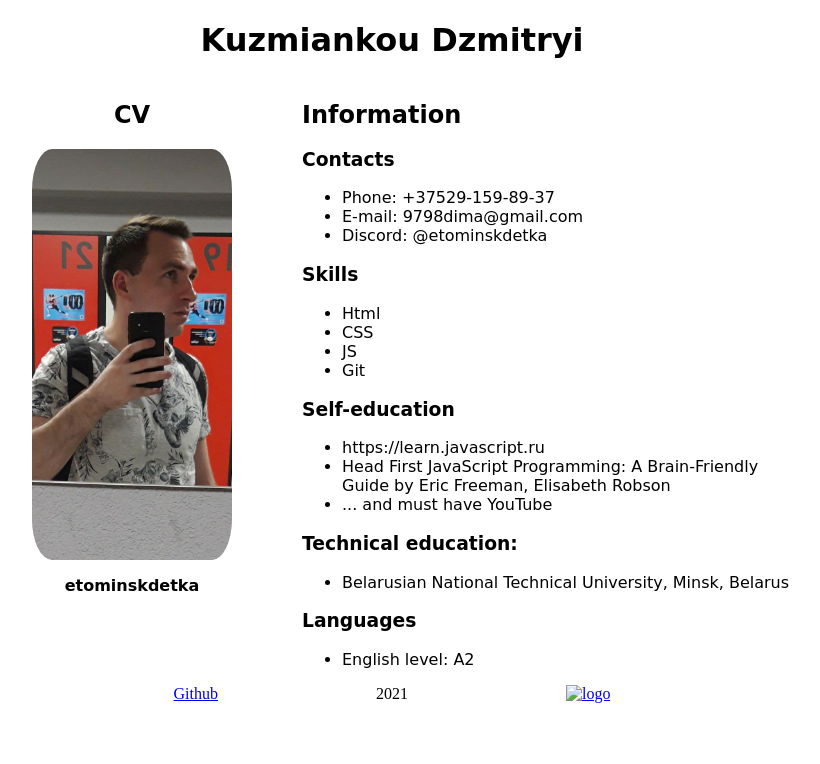
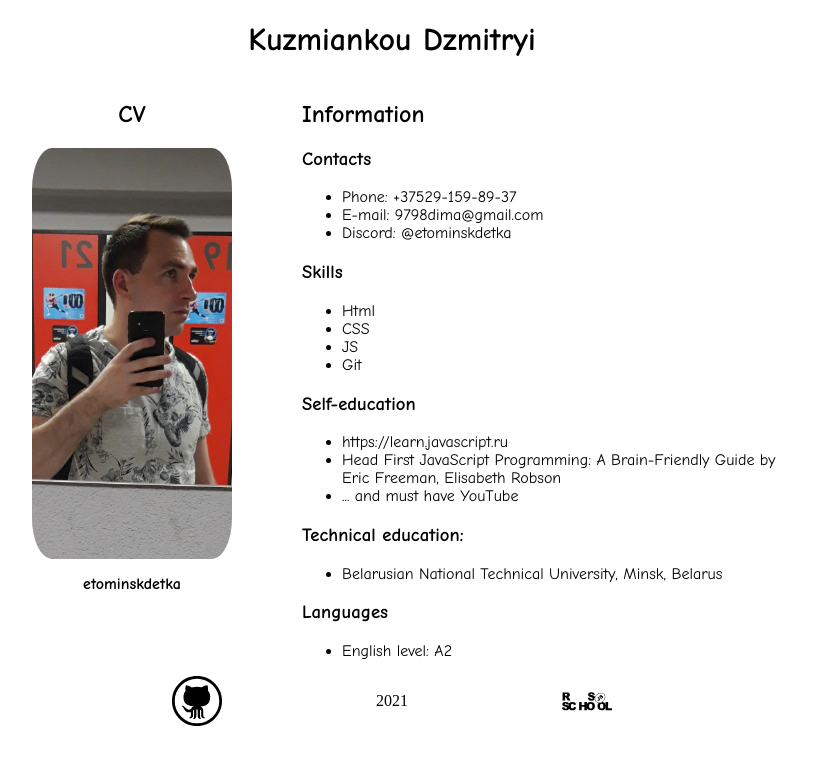
Before and after one commit to etominskdetka/rsschool-cv, a plain HTML site: page index.html in a window 1280 px wide. Shown: the whole page, without its empty margins (248-1068 px from the left). Drawn offline with Linux system fonts and the light colour scheme.

Commit message:
feat: add block footer and select font-family

```diff
--- a/index.html
+++ b/index.html
@@ -54,14 +54,13 @@
       </div>
     </main>
     <footer>
-      <!--<img src="https://rs.school/images/rs_school_js.svg"/>-->
       <div class="bottom">
         <div>
-          <a href="https://github.com/etominskdetka" target="_blank"> Github</a>
+          <a href="https://github.com/etominskdetka" target="_blank" class="git">Github</a>
         </div>
         <div>2021</div>
         <div>
-          <a href="https://rs.school/js/" target="_blank"><img src=" " alt="logo"/></a>
+          <a href="https://rs.school/js/" target="_blank" class="rss">RSSchool</a>
         </div>
       </div>
     </footer>
--- a/style.css
+++ b/style.css
@@ -3,7 +3,7 @@ body {
 }
 
 .cv {
-  font-family: cursive;
+  font-family: "Comic Sans MS", cursive;
   display: flex;
   justify-content: center;
 }
@@ -39,3 +39,17 @@ footer {
   justify-content: space-around;
   align-items: center;
 }
+
+.rss {
+    content: url(rs_school_js.svg);
+    vertical-align: middle;
+    width: 50px;
+    height: 50px;
+}
+
+.git {
+  content: url(github-icon.svg);
+  vertical-align: middle;
+  width: 50px;
+  height: 50px;
+}
```
Also changed, not shown: github-icon.svg (added), rs_school_js.svg (added). Lines whose indentation alone changed are shown as unchanged.
